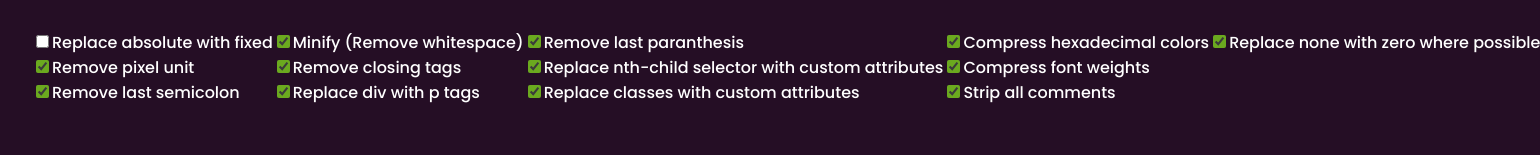
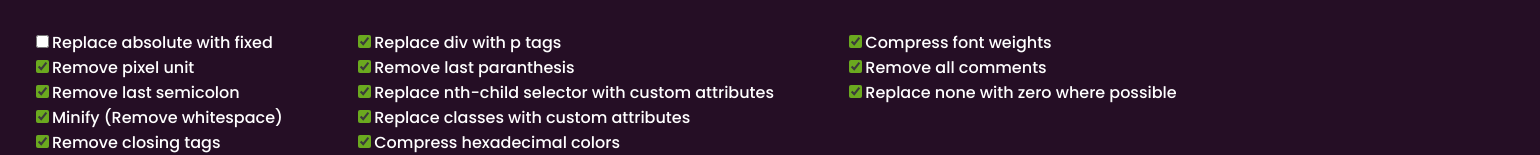
Before and after one commit to iotacb/cssbattle-optimizer, a React (Create React App) app: page / in a window 1280 px wide. Shown: the part 834-989 px from the top of the page, 1540 px wide, since content can reach past the window. Built offline with nearby package versions, Linux system fonts and the light colour scheme.

Commit message:
Added snow!

```diff
--- a/package.json
+++ b/package.json
@@ -13,6 +13,7 @@
 		"react-easy-badges": "^0.1.0",
 		"react-router-dom": "^6.0.2",
 		"react-scripts": "4.0.3",
+		"react-snowfall": "^1.1.1",
 		"react-syntax-highlighter": "^15.4.5",
 		"styled-components": "^5.3.3",
 		"web-vitals": "^1.1.2"
--- a/src/Optimizations.jsx
+++ b/src/Optimizations.jsx
@@ -35,7 +35,6 @@ const compressColors = (code) => {
 				/rgb\((\s+)?\d+(,|\s)(\s+)?\d+(\s+)?(,|\s+)(\s+)?\d+(\s+)?\)/g
 			);
 			if (rgbCode != null) {
-				// console.log(rgbCode);
 				rgbCode = rgbCode[0].substring(4).slice(0, -1).replaceAll(/\s+/g, "");
 				const rgbValues = rgbCode.includes(",")
 					? rgbCode.split(",")
@@ -55,13 +54,7 @@ const compressColors = (code) => {
 		newCode += line + "\n";
 	}
 	tmpCode = newCode;
-	// Compresses hexadecimal colors
-	// e. g. "FFFFFF" will be compressed to "FFF"
 	tmpCode = tmpCode.replaceAll(/([A-Za-z0-9])\1{5}/g, "$1$1$1");
-
-	// Compresses hexadecimal colors
-	// e. g. "88FFDD" will be compressed to "8FD"
-	// tmpCode = tmpCode.replaceAll(/([A-Za-z0-9])\1{1}/g, "$1");
 
 	newCode = "";
 	lines = tmpCode.split("\n");
@@ -95,28 +88,17 @@ const compressColors = (code) => {
 		{ n: "cyan", c: "#0FF" },
 	];
 
-	lines = tmpCode.split("\n");
-	newCode = "";
-	for (let l in lines) {
-		let line = lines[l];
-		for (let i = 0; i < colorNames.length; i++) {
-			line = line.replaceAll(colorNames[i].n, colorNames[i].c);
-		}
-		newCode += line + "\n";
+	for (let i in colorNames) {
+		const colorName = colorNames[i];
+		tmpCode = tmpCode.replaceAll(colorName.n, colorName.c);
 	}
-	tmpCode = newCode;
 
 	return tmpCode;
 };
 
 const compressFontWeights = (code) => {
-	let tmpCode = code;
-	tmpCode = tmpCode.replaceAll(/font-weight:(\s+)?bold/g, "font-weight: 700");
-	tmpCode = tmpCode.replaceAll(
-		/font-weight:(\s+)?normal/g,
-		"font-weight: normal"
-	);
-	return tmpCode;
+	let tmpCode = code.replaceAll(/font-weight:(\s+)?bold/g, "font-weight: 700");
+	return tmpCode.replaceAll(/font-weight:(\s+)?normal/g, "font-weight: normal");
 };
 
 const replaceNthChild = (code) => {
@@ -190,7 +172,7 @@ const replaceNthChild = (code) => {
 	return code;
 };
 
-const stripComments = (code) => {
+const removeComments = (code) => {
 	let tmpCode = code.replaceAll(/<!--([\s\S]*?)-->/g, "");
 	return tmpCode.replaceAll(/\/\*([\s\S]*?)\*\//g, "");
 };
@@ -201,13 +183,12 @@ const removeEmptyDeclarations = (code) => {
 
 const replaceNoneWithZero = (code) => {
 	let props = ["border", "outline"];
-	let tmpCode = code;
 	for (let i in props) {
 		const p = props[i];
 		const regex = new RegExp(`${p}:(\\s+)?none`, "g");
-		tmpCode = tmpCode.replaceAll(regex, `${p}:0`);
+		code = code.replaceAll(regex, `${p}:0`);
 	}
-	return tmpCode;
+	return code;
 };
 
 const replaceClasses = (code) => {
@@ -303,10 +284,10 @@ const setupShortcutProps = (code) => {
 	return newCode;
 };
 
-function splitIt(text, splitter) {
+const splitIt = (text, splitter) => {
 	const split = text.split(splitter);
 	return [split[0], split[1]];
-}
+};
 
 const setupCalc = (code) => {
 	const lines = code.split("\n");
@@ -324,25 +305,24 @@ const setupCalc = (code) => {
 	return newCode;
 };
 
-function cleanupCode(code) {
+const cleanupCode = (code) => {
 	usedIds = [];
 	const tmpCode = code.replaceAll(space, " ");
 	return tmpCode.replaceAll(pix, "px");
-}
+};
 
-function makeId(length) {
-	var result = "";
-	var characters = "ABCDEFGHIJKLMNOPQRSTUVWXYZabcdefghijklmnopqrstuvwxyz";
-	var charactersLength = characters.length;
+const makeId = (length) => {
+	let result = "";
+	const characters = "ABCDEFGHIJKLMNOPQRSTUVWXYZabcdefghijklmnopqrstuvwxyz";
 	for (let i = 0; i < length; i++) {
-		result += characters.charAt(Math.floor(Math.random() * charactersLength));
+		result += characters.charAt(Math.floor(Math.random() * characters.length));
 	}
 	return result;
-}
+};
 
-function rgbToHex(r, g, b) {
+const rgbToHex = (r, g, b) => {
 	return "#" + ((1 << 24) + (r << 16) + (g << 8) + b).toString(16).slice(1);
-}
+};
 
 export {
 	removeWhiteSpace,
@@ -359,7 +339,7 @@ export {
 	cleanupCode,
 	compressColors,
 	compressFontWeights,
-	stripComments,
+	removeComments,
 	removeEmptyDeclarations,
 	replaceNoneWithZero,
 };
--- a/src/components/CodeInputs.jsx
+++ b/src/components/CodeInputs.jsx
@@ -34,8 +34,6 @@ function CodeInputs(props) {
 	const { dispatch, settings, minCodeWidth } = props;
 	const [codeString, setCodeString] = useState("");
 	const [unoptimizedCode, setUnoptimizedCode] = useState("");
-	// const [charLengthDefault, setCharLengthDefault] = useState(0);
-	// const [charLengthFormatted, setCharLengthFormatted] = useState(0);
 
 	const [lengths, dispatchLengths] = useReducer(reducer, {
 		charLengthDefault: 0,
@@ -56,8 +54,8 @@ function CodeInputs(props) {
 		if (settings.replaceNoneWithZero) {
 			tempCode = opt.replaceNoneWithZero(tempCode);
 		}
-		if (settings.stripComments) {
-			tempCode = opt.stripComments(tempCode);
+		if (settings.removeComments) {
+			tempCode = opt.removeComments(tempCode);
 		}
 		if (settings.removeEmptyDeclarations) {
 			tempCode = opt.removeEmptyDeclarations(tempCode);
--- a/src/components/Settings.jsx
+++ b/src/components/Settings.jsx
@@ -96,11 +96,11 @@ function Settings(props) {
 			/>
 
 			<Input
-				name="stripComments"
-				type={SETTINGS.STRIP_COMMENTS}
-				text="Strip all comments"
+				name="removeComments"
+				type={SETTINGS.REMOVE_COMMENTS}
+				text="Remove all comments"
 				dispatch={dispatch}
-				checked={settings.stripComments}
+				checked={settings.removeComments}
 			/>
 
 			<Input
@@ -118,7 +118,7 @@ export default Settings;
 
 const SettingsContainer = styled.div`
 	width: 100%;
-	height: 6rem;
+	height: 8rem;
 	display: flex;
 	flex-wrap: wrap;
 	flex-direction: column;
--- a/src/index.jsx
+++ b/src/index.jsx
@@ -3,9 +3,12 @@ import ReactDOM from "react-dom";
 import "./index.css";
 import App from "./App";
 
+import Snowfall from "react-snowfall";
+
 ReactDOM.render(
 	<React.StrictMode>
 		<App />
+		<Snowfall style={{ position: "fixed" }} />
 	</React.StrictMode>,
 	document.getElementById("root")
 );
--- a/src/pages/Home.jsx
+++ b/src/pages/Home.jsx
@@ -23,7 +23,7 @@ export const SETTINGS = {
 	REPLACE_CLASSES: "classes",
 	COMPRESS_COLORS: "compress_colors",
 	COMPRESS_FONT_WEIGHTS: "compress_font_weights",
-	STRIP_COMMENTS: "strip_comments",
+	REMOVE_COMMENTS: "remove_comments",
 	REMOVE_EMPTY_DECLARATIONS: "remove_empty_declarations",
 	REPLACE_NONE_WITH_ZERO: "replace_none_with_zero",
 };
@@ -63,8 +63,8 @@ function changeSettings(state, action) {
 			return { ...state, compressColors: action.payload.boolean };
 		case SETTINGS.COMPRESS_FONT_WEIGHTS:
 			return { ...state, compressFontWeights: action.payload.boolean };
-		case SETTINGS.STRIP_COMMENTS:
-			return { ...state, stripComments: action.payload.boolean };
+		case SETTINGS.REMOVE_COMMENTS:
+			return { ...state, removeComments: action.payload.boolean };
 		case SETTINGS.REMOVE_EMPTY_DECLARATIONS:
 			return { ...state, removeEmptyDeclarations: action.payload.boolean };
 		case SETTINGS.REPLACE_NONE_WITH_ZERO:
@@ -92,7 +92,7 @@ function Home() {
 		replaceClasses: true,
 		compressColors: true,
 		compressFontWeights: true,
-		stripComments: true,
+		removeComments: true,
 		removeEmptyDeclarations: true,
 		replaceNoneWithZero: true,
 		payload: { boolean: false },
@@ -106,7 +106,6 @@ function Home() {
 				onClick={() => dispatch({ type: ACTIONS.HIDE })}
 			/>
 			<Settings dispatch={dispatch2} settings={settings} />
-
 			<FooterContainer>
 				<Spinner>
 					<svg xmlns="http://www.w3.org/2000/svg" viewBox="0 0 160 160">
@@ -263,6 +262,7 @@ const ModalContainer = styled.div`
 		justify-content: center;
 		align-items: center;
 		pointer-events: ${props.visible ? "all" : "none"};
+		z-index: 10;
 	`}
 `;
 
```
Also changed, not shown: 1 other file (tests, documents, lock files or other folders).
